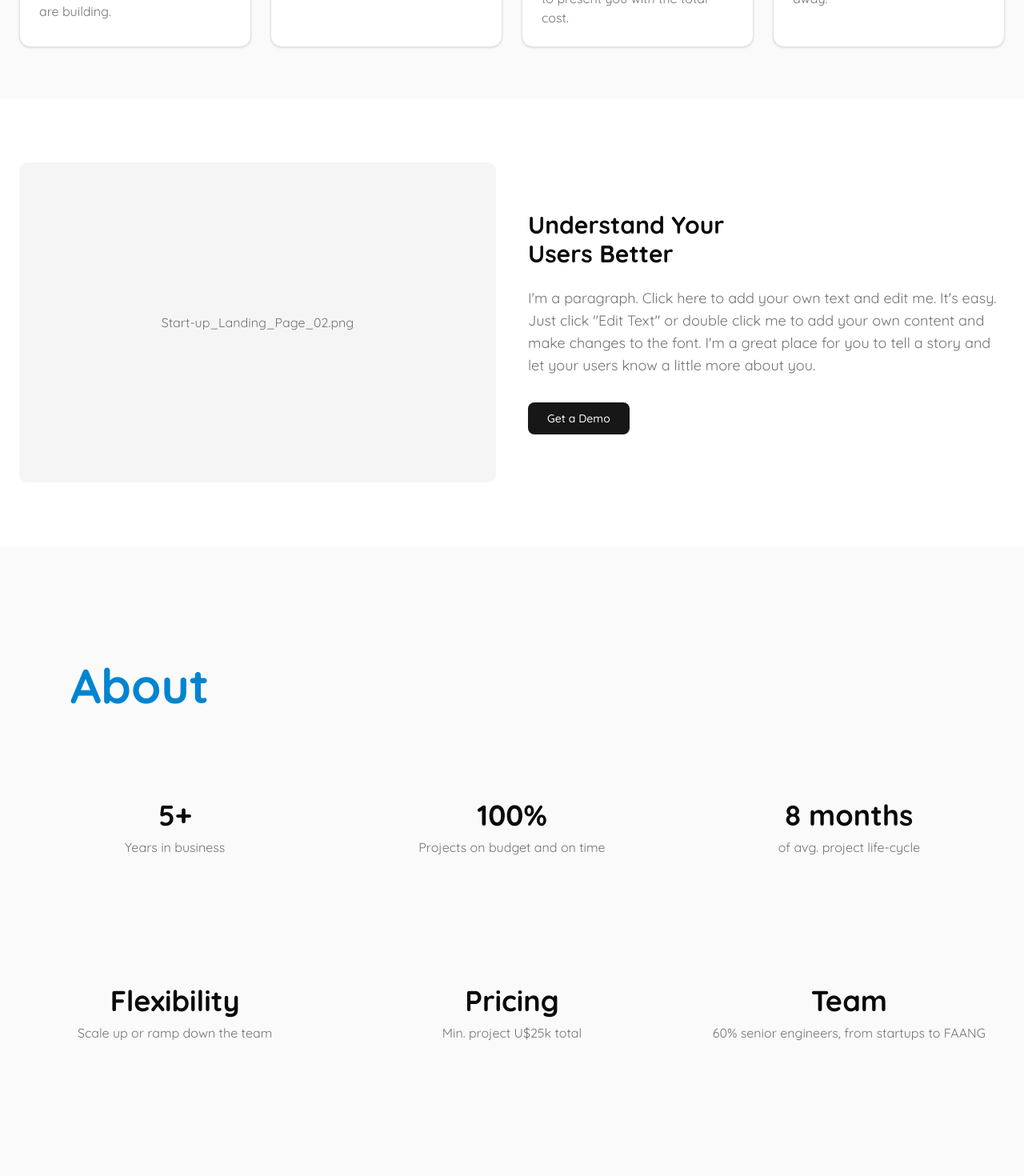
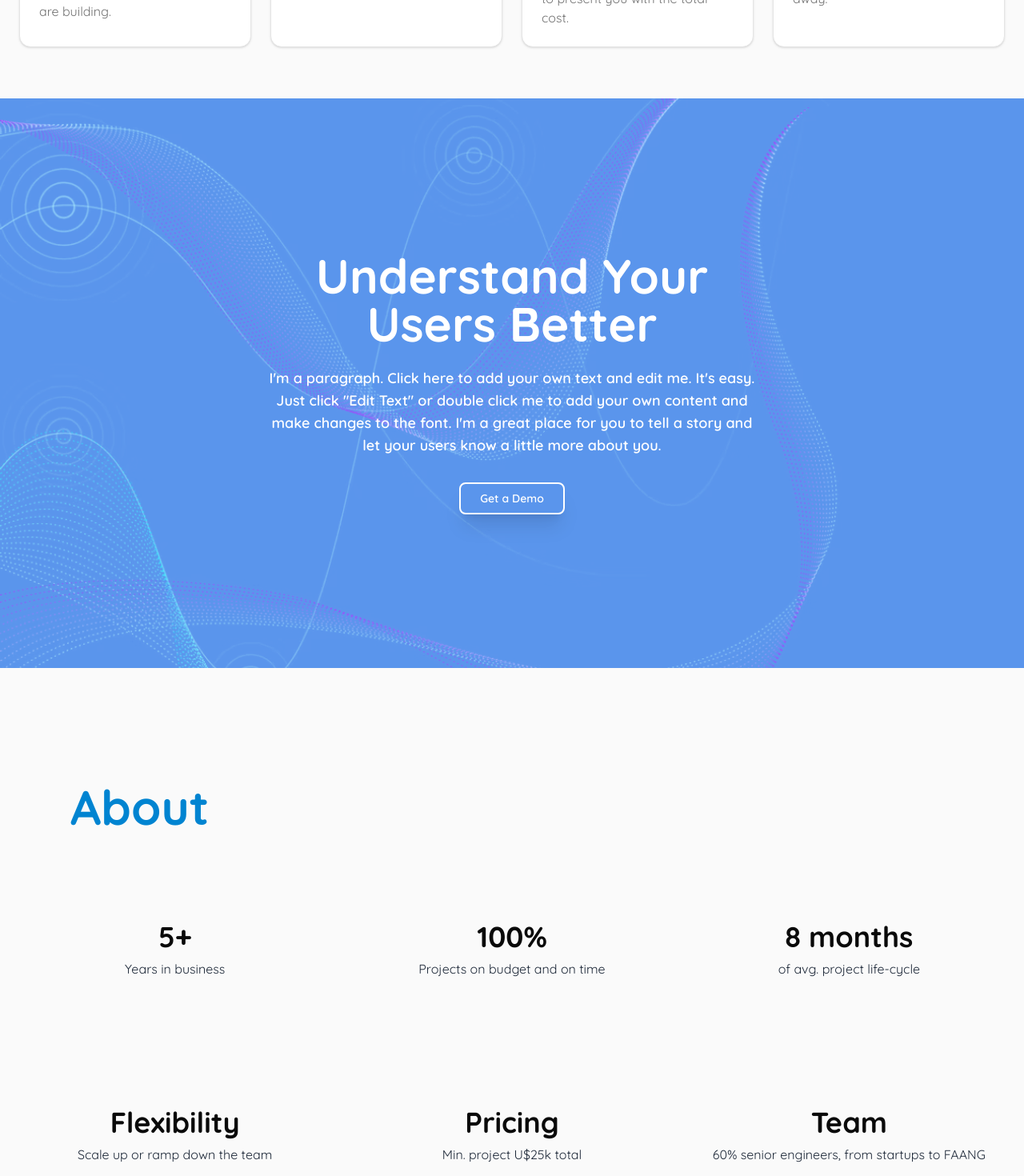
Before and after one commit to santerion/website, a Next.js app: page / in a window 1280 px wide. Shown: the part 1160-2630 px from the top of the page at 80% size. Built offline with nearby package versions, Linux system fonts and the light colour scheme.

Commit message:
improvements

```diff
--- a/src/app/globals.css
+++ b/src/app/globals.css
@@ -123,5 +123,9 @@
   body {
     @apply bg-background text-foreground;
     font-family: var(--font-quicksand), 'Quicksand', sans-serif;
+    min-height: 100vh;
+    overflow-x: hidden;
   }
 }
+
+/* Remove the old parallax styles since we're using a different approach */
--- a/src/app/page.tsx
+++ b/src/app/page.tsx
@@ -64,17 +64,26 @@ export default function Home() {
         </section>
 
         {/* Understand Users Better section */}
-        <section className="py-20 px-6">
-          <div className="max-w-7xl mx-auto grid grid-cols-1 md:grid-cols-2 gap-10 items-center">
-            <div className="bg-muted h-[400px] rounded-lg flex items-center justify-center">
-              <p className="text-muted-foreground">Start-up_Landing_Page_02.png</p>
-            </div>
-            <div>
-              <h2 className="text-3xl font-bold mb-6">Understand Your<br />Users Better</h2>
-              <p className="text-lg text-muted-foreground mb-8">
+        <section
+          className="py-40 px-6 relative overflow-hidden backdrop-brightness-50 bg-blue-400/80"
+          style={{
+            backgroundImage: "url('/bg_users.avif')",
+            backgroundAttachment: "fixed",
+            backgroundSize: "cover",
+            backgroundPosition: "center center",
+            backgroundBlendMode: "overlay"
+          }}
+        >
+          {/* Add a semi-transparent overlay to ensure text readability */}
+          <div className="absolute inset-0 bg-indigo-500/10"></div>
+
+          <div className="max-w-2xl mx-auto items-center text-center relative z-10 text-white">
+            <div className="p-8 rounded-lg">
+              <h2 className="text-6xl font-bold mb-6 text-white">Understand Your<br />Users Better</h2>
+              <p className="text-lg mb-8 font-semibold text-white">
                 I'm a paragraph. Click here to add your own text and edit me. It's easy. Just click "Edit Text" or double click me to add your own content and make changes to the font. I'm a great place for you to tell a story and let your users know a little more about you.
               </p>
-              <Button size="lg">
+              <Button size="lg" className="border-2 bg-transparent border-white hover:bg-transparent hover:border-3 hover:font-bold font-semibold hover:cursor-pointer text-white shadow-xl">
                 Get a Demo
               </Button>
             </div>
@@ -89,34 +98,34 @@ export default function Home() {
             <div className="grid grid-cols-1 md:grid-cols-3 gap-8 mb-40">
               <div className="text-center">
                 <div className="text-4xl font-bold mb-2">5+</div>
-                <p className="text-muted-foreground">Years in business</p>
+                <p className="text-gray-800">Years in business</p>
               </div>
 
               <div className="text-center">
                 <div className="text-4xl font-bold mb-2">100%</div>
-                <p className="text-muted-foreground">Projects on budget and on time</p>
+                <p className="text-gray-800">Projects on budget and on time</p>
               </div>
 
               <div className="text-center">
                 <div className="text-4xl font-bold mb-2">8 months</div>
-                <p className="text-muted-foreground">of avg. project life-cycle</p>
+                <p className="text-gray-800">of avg. project life-cycle</p>
               </div>
             </div>
 
             <div className="grid grid-cols-1 md:grid-cols-3 gap-8 mb-28">
               <div className="text-center">
                 <div className="text-4xl font-bold mb-2">Flexibility</div>
-                <p className="text-muted-foreground">Scale up or ramp down the team</p>
+                <p className="text-gray-800">Scale up or ramp down the team</p>
               </div>
 
               <div className="text-center">
                 <div className="text-4xl font-bold mb-2">Pricing</div>
-                <p className="text-muted-foreground">Min. project U$25k total</p>
+                <p className="text-gray-800">Min. project U$25k total</p>
               </div>
 
               <div className="text-center">
                 <div className="text-4xl font-bold mb-2">Team</div>
-                <p className="text-muted-foreground">60% senior engineers, from startups to FAANG</p>
+                <p className="text-gray-800">60% senior engineers, from startups to FAANG</p>
               </div>
             </div>
 
```
Also changed, not shown: public/bg_users.avif (added).
